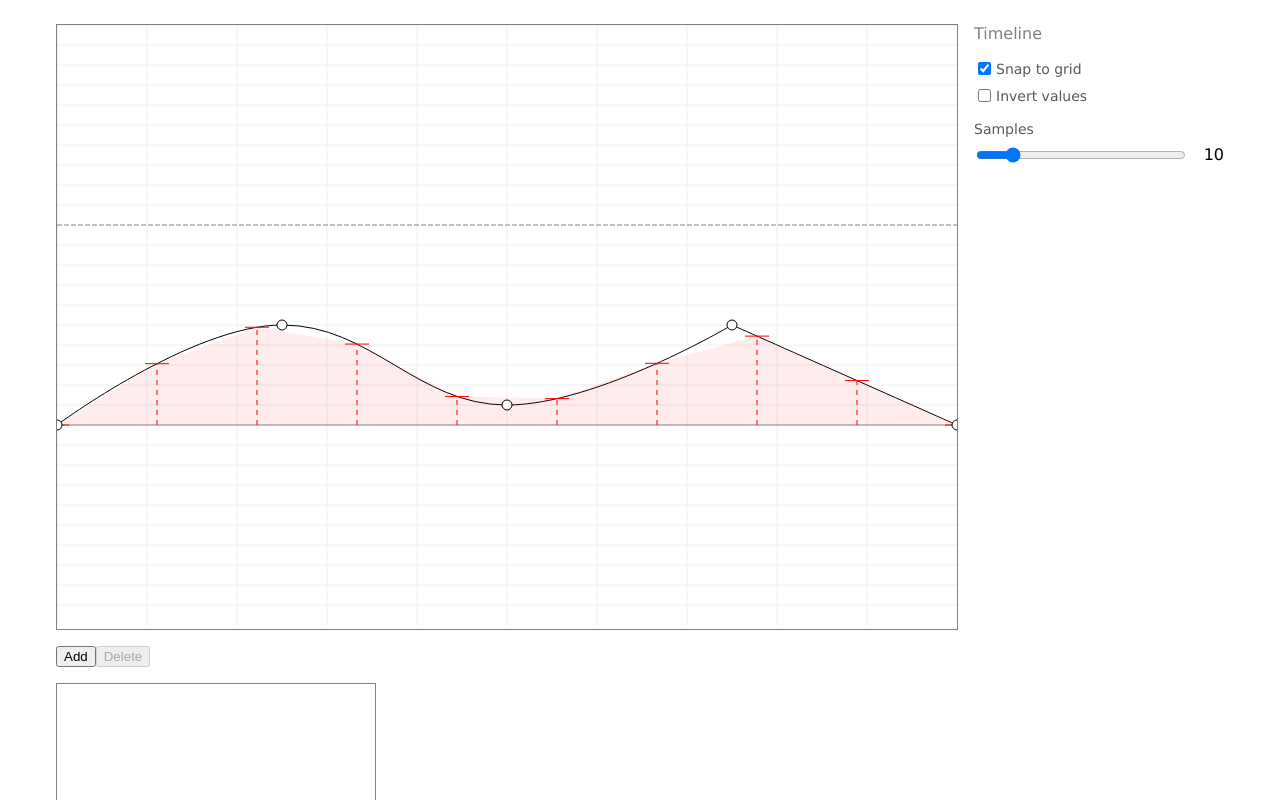
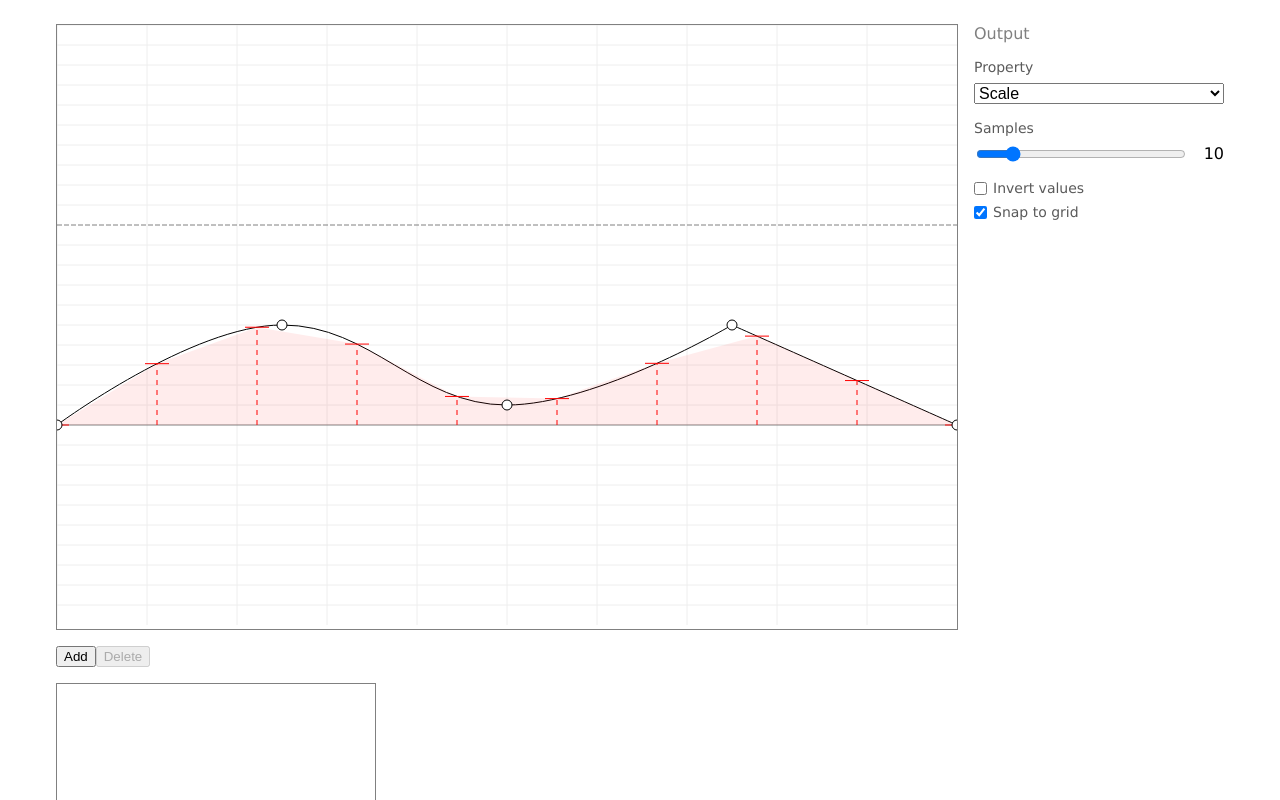
Before and after one commit to gillibrand/keyframe-click, a React (Vite) app: page / in a window 1280 px wide. Shown: the top 800 px of the page. Built offline with nearby package versions, Linux system fonts and the light colour scheme.

Commit message:
Output property selector

```diff
--- a/src/app/App.tsx
+++ b/src/app/App.tsx
@@ -5,6 +5,7 @@ import { debounce, round2dp, throttle } from "../util";
 import "./App.css";
 import { Inspector } from "./Inspector";
 import { Preview } from "./Preview";
+import { OutputFunctions } from "./OutputFunctions";
 
 const defaultDots: UserDot[] = [
   createSquare(0, 0),
@@ -14,29 +15,15 @@ const defaultDots: UserDot[] = [
   createSquare(100, 0),
 ];
 
-// function translateX(x: number) {
-//   return `translate: ${x}% 0;`;
-// }
+function genCssKeyframes(samples: Point[], outProperty: string, invertValues: boolean): string {
+  const frames = [];
 
-// function translateY(y: number) {
-//   return `translate: 0 ${y}%;`;
-// }
-
-// function scale(s: number) {
-//   return `scale: ${Math.round(s) / 100}`;
-// }
-
-function scaleY(s: number) {
-  return `scale: 1 ${Math.round(s) / 100}`;
-}
-
-function genCssKeyframes(samples: Point[], invertValues: boolean): string {
-  const frames = [];
+  const fn = OutputFunctions[outProperty].fn;
 
   for (const sample of samples) {
     const timePercent = round2dp(sample.x);
     const value = round2dp(sample.y);
-    frames.push(`${timePercent}% { ${scaleY(invertValues ? -value : value)} }`);
+    frames.push(`${timePercent}% { ${fn(invertValues ? -value : value)} }`);
   }
 
   return frames.join("\n");
@@ -62,6 +49,7 @@ function App() {
   const [isDirty, setIsDirty] = useState(false);
   const [isAdding, setIsAdding] = useState(false);
   const [sampleCount, setSampleCount] = useState(10);
+  const [outProperty, setOutProperty] = useState(Object.keys(OutputFunctions)[0]);
 
   /**
    * Update the app display to match the current timeline values.
@@ -71,8 +59,8 @@ function App() {
     if (!timeline) return;
 
     setSelectedPoint(timeline.getSelectedDot());
-    setOutput(genCssKeyframes(timeline.getSamples(), invertValues));
-  }, [invertValues]);
+    setOutput(genCssKeyframes(timeline.getSamples(), outProperty, invertValues));
+  }, [invertValues, outProperty]);
 
   // const syncWithTimelineThrottled = useMemo(() => , [syncWithTimeline]);
 
@@ -219,6 +207,8 @@ function App() {
           onChangeSelected={handleInspectorSelectedChange}
           onSampleCount={handleSampleCountChange}
           sampleCount={sampleCount}
+          outProperty={outProperty}
+          onOutProperty={setOutProperty}
         />
       </div>
       <div>
--- a/src/app/Inspector.tsx
+++ b/src/app/Inspector.tsx
@@ -3,14 +3,17 @@ import "./Inspector.css";
 
 import { memo, useId } from "react";
 import { round3dp } from "../util/index";
+import { OutputFunctions } from "./OutputFunctions";
 
 interface GlobalProps {
   snapToGrid: boolean;
   invertValues: boolean;
   sampleCount: number;
+  outProperty: string;
   onSnapToGrid: (value: boolean) => void;
   onInvertValues: (value: boolean) => void;
   onSampleCount: (count: number) => void;
+  onOutProperty: (property: string) => void;
 }
 
 interface Props extends GlobalProps {
@@ -22,25 +25,26 @@ const GlobalSettings = memo(function GlobalSettings({
   snapToGrid,
   invertValues,
   sampleCount,
+  outProperty,
   onInvertValues,
   onSnapToGrid,
   onSampleCount,
+  onOutProperty,
 }: GlobalProps) {
   return (
     <>
-      <h2>Timeline</h2>
+      <h2>Output</h2>
 
-      <div className="stack-small">
-        <label className="block-label">
-          <input type="checkbox" checked={snapToGrid} onChange={(e) => onSnapToGrid(e.target.checked)} />{" "}
-          <span>Snap to grid</span>
-        </label>
-
-        <label className="block-label">
-          <input type="checkbox" checked={invertValues} onChange={(e) => onInvertValues(e.target.checked)} />{" "}
-          <span>Invert values</span>
-        </label>
-      </div>
+      <label className="stacked-label">
+        <span>Property</span>
+        <select value={outProperty} onChange={(e) => onOutProperty(e.target.value)}>
+          {Object.entries(OutputFunctions).map(([key, namedFn]) => (
+            <option key={key} value={key}>
+              {namedFn.label}
+            </option>
+          ))}
+        </select>
+      </label>
 
       <label className="stacked-label">
         <span>Samples</span>
@@ -56,6 +60,18 @@ const GlobalSettings = memo(function GlobalSettings({
           <span>{sampleCount}</span>
         </div>
       </label>
+
+      <div className="stack-small">
+        <label className="block-label">
+          <input type="checkbox" checked={invertValues} onChange={(e) => onInvertValues(e.target.checked)} />{" "}
+          <span>Invert values</span>
+        </label>
+
+        <label className="block-label">
+          <input type="checkbox" checked={snapToGrid} onChange={(e) => onSnapToGrid(e.target.checked)} />{" "}
+          <span>Snap to grid</span>
+        </label>
+      </div>
     </>
   );
 });
@@ -110,7 +126,7 @@ export const Inspector = memo(function Inspector({ selected, onChangeSelected, .
 
           <div className="col-2">
             <label className="stacked-label">
-              <span>X</span>
+              <span>Offset</span>
               <input
                 type="number"
                 id={xId}
@@ -120,7 +136,7 @@ export const Inspector = memo(function Inspector({ selected, onChangeSelected, .
             </label>
 
             <label className="stacked-label">
-              <span>Y</span>
+              <span>Value</span>
               <input
                 id={yId}
                 value={normalY(selected.y)}
--- /dev/null
+++ b/src/app/OutputFunctions.ts
@@ -0,0 +1,55 @@
+interface NamedFn {
+  label: string;
+  fn: (n: number) => string;
+}
+
+export const OutputFunctions: Record<string, NamedFn> = {
+  scale: {
+    label: "Scale",
+    fn: (s) => {
+      return `scale: ${Math.round(s) / 100}`;
+    },
+  },
+
+  scaleX: {
+    label: "Scale X",
+    fn: (s) => {
+      return `scale: ${Math.round(s) / 100} 1`;
+    },
+  },
+
+  scaleY: {
+    label: "Scale Y",
+    fn: (s) => {
+      return `scale: 1 ${Math.round(s) / 100}`;
+    },
+  },
+
+  translateX: {
+    label: "Translate X",
+    fn: (x) => {
+      return `translate: ${x}% 0;`;
+    },
+  },
+
+  translateY: {
+    label: "Translate Y",
+    fn: (y) => {
+      return `translate: 0 ${y}%;`;
+    },
+  },
+
+  opacity: {
+    label: "Opacity",
+    fn: (n) => {
+      return `opacity: ${n / 100};`;
+    },
+  },
+
+  rotate: {
+    label: "Rotate",
+    fn: (n) => {
+      return `rotate: ${n / 100}turn;`;
+    },
+  },
+};
--- a/src/app/Preview.css
+++ b/src/app/Preview.css
@@ -13,6 +13,7 @@
   aspect-ratio: 1;
   width: 5rem;
   position: relative;
+  border: dashed 1px gray;
 }
 
 .Preview__ball {
--- a/src/global.css
+++ b/src/global.css
@@ -50,10 +50,14 @@ body {
   display: block;
 }
 
+input[type="checkbox"] {
+  margin: 0;
+}
+
 .block-label {
   display: grid;
   align-items: center;
-  gap: 0.125rem;
+  gap: 0.375rem;
   grid-template-columns: auto 1fr;
 
   & > span {
```
